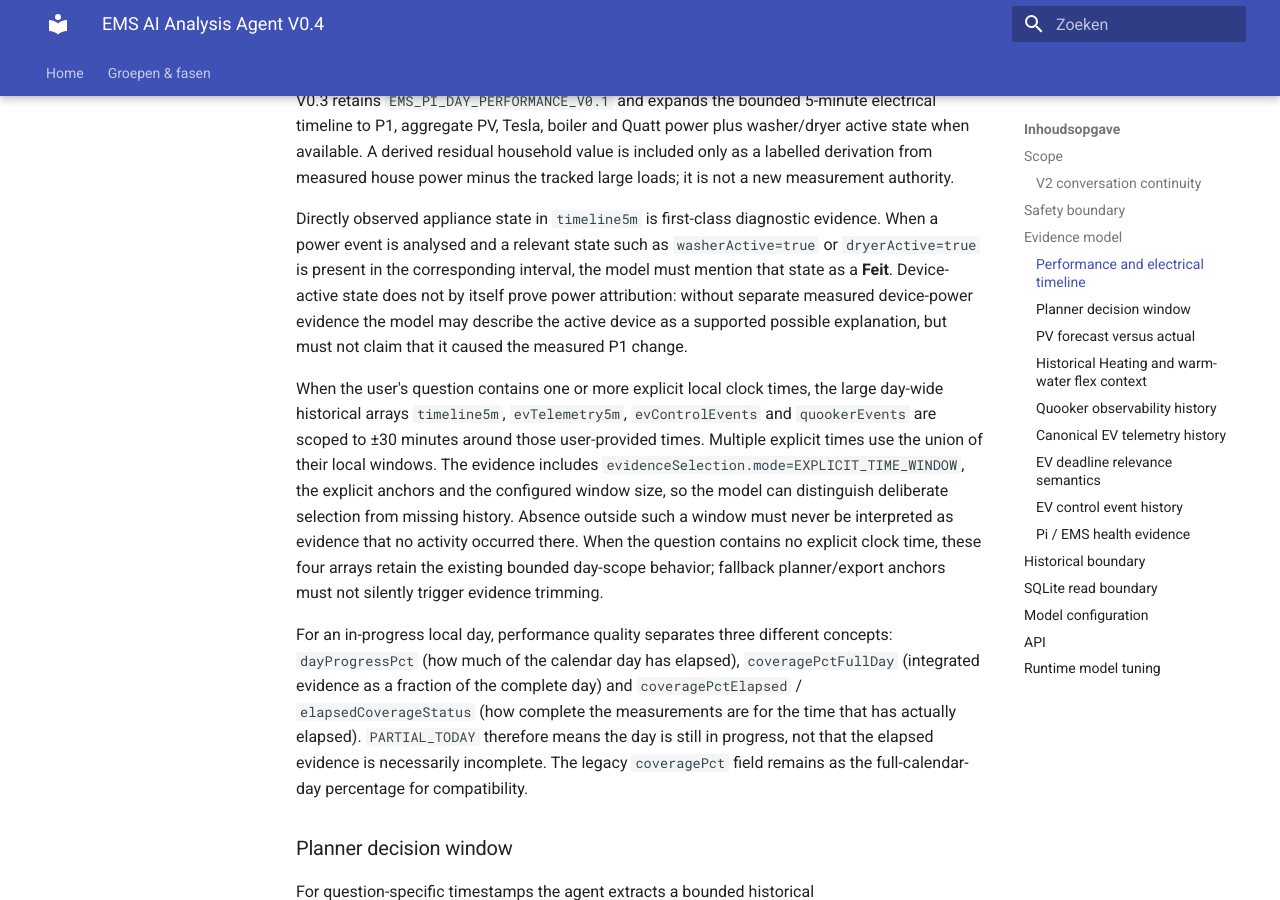
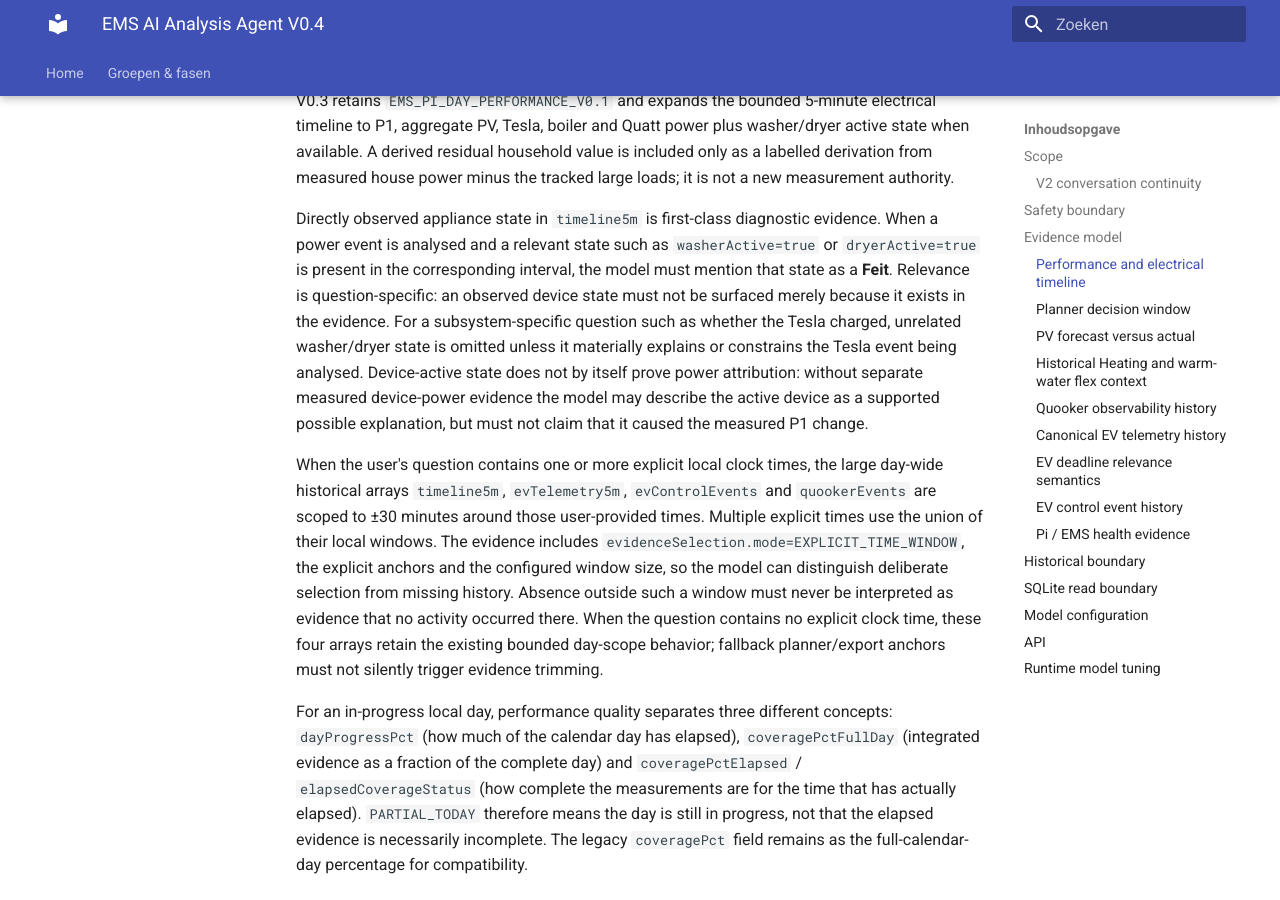
Before and after one commit to OnsKasteeltje/homey-energy-manual, an MkDocs documentation site: the page built from docs/architecture/ems-ai-analysis-agent.md, in a window 1280 px wide and 900 px high, scrolled down 2753 px. Built offline with MkDocs 1.6.1 and Material for MkDocs 9.7.7, drawn with Linux system fonts in a browser that asks for light colours.

Commit message:
docs(ai): clarify device-state relevance

```diff
--- a/docs/architecture/ems-ai-analysis-agent.md
+++ b/docs/architecture/ems-ai-analysis-agent.md
@@ -129,10 +129,14 @@ tracked large loads; it is not a new measurement authority.
 Directly observed appliance state in `timeline5m` is first-class diagnostic
 evidence. When a power event is analysed and a relevant state such as
 `washerActive=true` or `dryerActive=true` is present in the corresponding
-interval, the model must mention that state as a **Feit**. Device-active state
-does not by itself prove power attribution: without separate measured
-device-power evidence the model may describe the active device as a supported
-possible explanation, but must not claim that it caused the measured P1 change.
+interval, the model must mention that state as a **Feit**. Relevance is
+question-specific: an observed device state must not be surfaced merely because
+it exists in the evidence. For a subsystem-specific question such as whether
+the Tesla charged, unrelated washer/dryer state is omitted unless it materially
+explains or constrains the Tesla event being analysed. Device-active state does
+not by itself prove power attribution: without separate measured device-power
+evidence the model may describe the active device as a supported possible
+explanation, but must not claim that it caused the measured P1 change.
 
 When the user's question contains one or more explicit local clock times, the
 large day-wide historical arrays `timeline5m`, `evTelemetry5m`,
```
